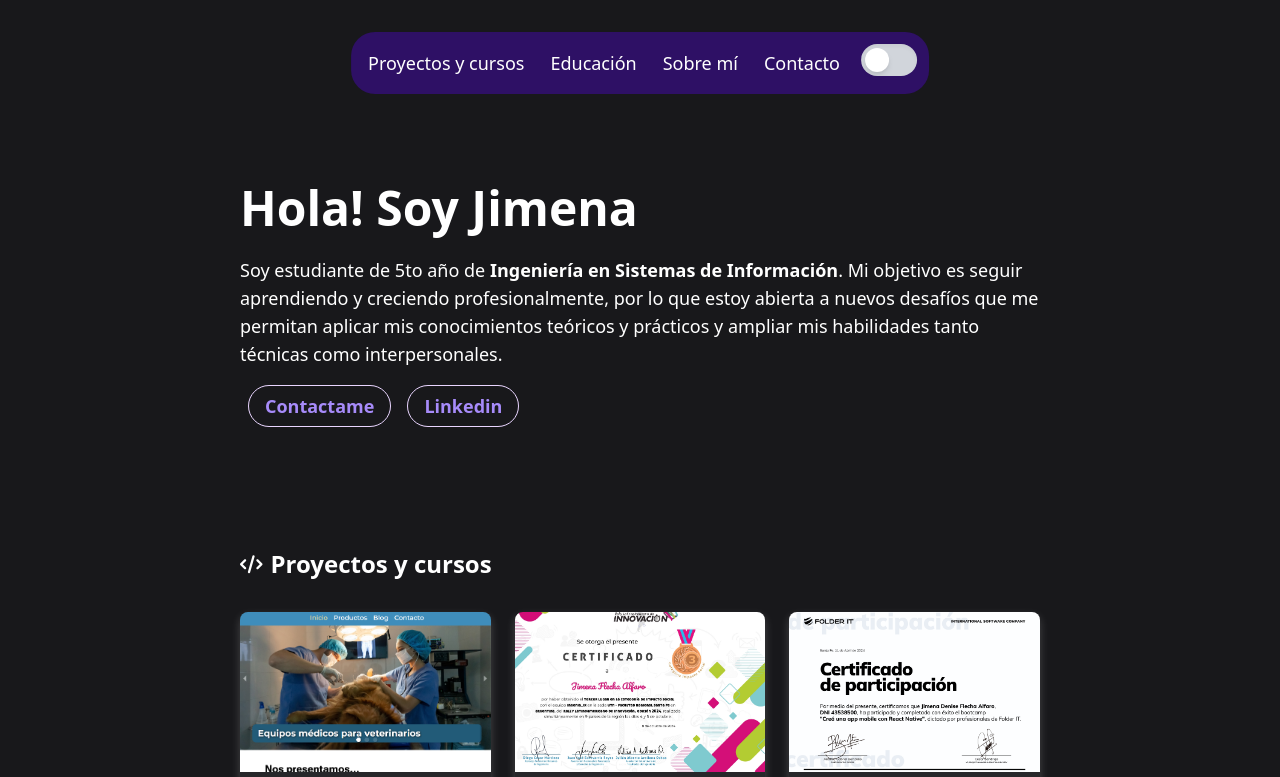
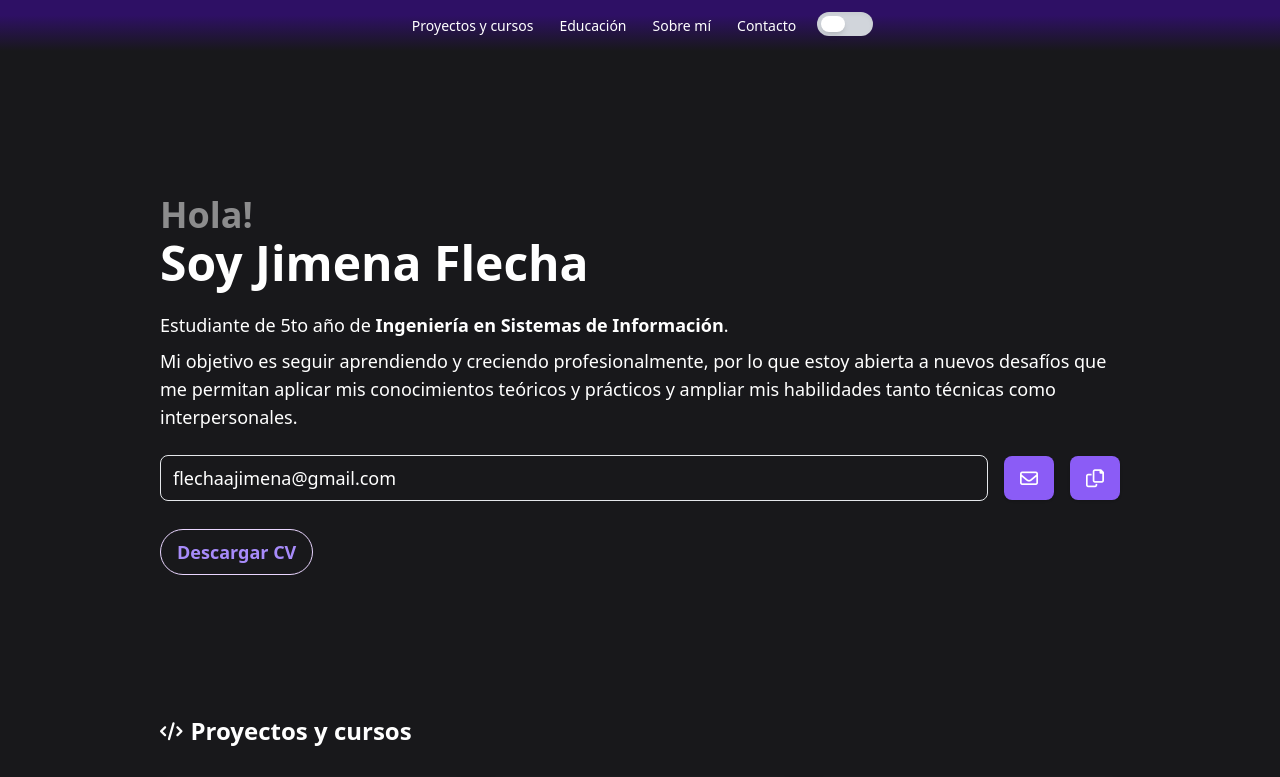
Before and after one commit to jimefle/portfolio, a React (Vite) app: page / in a window 1280 px wide. Shown: the top 777 px of the page. Built offline with nearby package versions, Linux system fonts and the light colour scheme.

Commit message:
mejoras hero + modif header

```diff
--- a/src/App.jsx
+++ b/src/App.jsx
@@ -27,30 +27,30 @@ function App() {
       <head>
         <link rel="stylesheet" href="https://cdnjs.cloudflare.com/ajax/libs/font-awesome/6.0.0-beta3/css/all.min.css"></link>
       </head>
-      <body className='bg-zinc-900 dark:bg-white dark:text-black text-white text-lg p-20 relative place-items-center'>
-      <header className="fixed top-0 left-1/2 transform -translate-x-1/2 mt-8 flex items-center justify-center space-x-4 bg-violet-950 dark:bg-violet-200 rounded-3xl px-3 py-2 z-50 overflow-x-auto whitespace-nowrap">
-          <a href="#proyects" className="rounded-lg border border-transparent px-1 py-2 text-sm md:text-lg font-medium bg-transparent cursor-pointer hover:text-violet-400 transition-colors">
+      <body className='bg-zinc-900 dark:bg-white dark:text-black text-white text-lg pt-0 relative place-items-center'>
+      <header className="mt-0 flex items-center justify-center space-x-4 bg-inherit px-3 py-2 overflow-x-auto whitespace-nowrap w-full bg-gradient-to-b from-violet-950 from-30% dark:from-violet-200">
+          <a href="#proyects" className="rounded-lg border border-transparent p-1 text-sm font-medium bg-transparent cursor-pointer hover:text-violet-200 transition-colors">
             Proyectos y cursos
           </a>
-          <a href="#education" className="rounded-lg border border-transparent px-1 py-2 text-sm md:text-lg font-medium bg-transparent cursor-pointer hover:text-violet-400 transition-colors">
+          <a href="#education" className="rounded-lg border border-transparent p-1 text-sm font-medium bg-transparent cursor-pointer hover:text-violet-200 transition-colors">
             Educación
           </a>
-          <a href="#aboutme" className="rounded-lg border border-transparent px-1 py-2 text-sm md:text-lg font-medium bg-transparent cursor-pointer hover:text-violet-400 transition-colors">
+          <a href="#aboutme" className="rounded-lg border border-transparent p-1 text-sm font-medium bg-transparent cursor-pointer hover:text-violet-200 transition-colors">
             Sobre mí
           </a>
-          <a href="mailto:flechaajimena@gmail.com" className="rounded-lg border border-transparent px-1 py-2 text-sm md:text-lg font-medium bg-transparent cursor-pointer hover:text-violet-400 transition-colors">
+          <a href="mailto:flechaajimena@gmail.com" className="rounded-lg border border-transparent p-1 text-sm font-medium bg-transparent cursor-pointer hover:text-violet-200 transition-colors">
             Contacto
           </a>
           <div className="toggle-btn">
             <button
               onClick={toggleDarkMode}
-              className="relative w-14 h-8 bg-gray-300 dark:bg-zinc-500 rounded-full shadow-inner focus:outline-none transition-colors ">
-              <span className={`absolute left-1 top-1 w-6 h-6 bg-white rounded-full shadow-md transform transition-transform
+              className="relative w-14 h-6 mt-1 bg-gray-300 dark:bg-zinc-500 rounded-full shadow-inner focus:outline-none transition-colors ">
+              <span className={`absolute left-1 top-1 w-6 h-4 bg-white rounded-full shadow-md transform transition-transform
                 ${darkMode ? 'translate-x-6' : ''}`}></span>
             </button>
           </div>
         </header>
-        <main className='px-0 sm:px-8 md:px-16 lg:px-40 xl:px-50'>
+        <main className='p-20 pt-10 sm:px-8 md:px-16 lg:px-40 xl:px-50'>
           <Hero></Hero>
           <Proyects></Proyects>
           <Education></Education>
--- a/src/components/aboutme.jsx
+++ b/src/components/aboutme.jsx
@@ -5,24 +5,31 @@ function Aboutme() {
               <i className="fa-solid fa-star"></i>
               <h2 className="px-2 text-2xl font-bold" id='aboutme'>Sobre mí</h2>
             </div>
-            <article className="flex flex-col sm:grid sm:auto-cols-auto sm:auto-rows-auto">
-              <img src="image\photo-profile.jpg" alt="Foto de perfil" className="rounded-full h-46 object-contain w-48 col-span-1 row-span-1 px-2" />
-              <div className="col-span-1 row-span-1">
+            <article className="flex flex-col">
+              <div>
                 <p className="pt-3">Siempre estoy buscando oportunidades para aprender cosas nuevas y mantenerme al tanto de las
                   últimas tendencias de la industria. Paralelamente a mis estudios, estoy activamente involucrada en programas
                   de I+D. </p>
-              </div>
-              <div className="col-span-2 row-span-1">
                   <p className="pt-3">Por un lado, estoy trabajando con un equipo para desarrollar simulaciones virtuales que apoyen los
                     laboratorios de Química, colaborando con el personal académico para diseñar simulaciones que mejoren la
                     experiencia de aprendizaje de los estudiantes en los cursos de Química General. </p>
                   <p className="pt-3">Por otro lado, estoy realizando investigaciones en Ciberseguridad, enfocándome en estudiar diversas amenazas
                     de seguridad y técnicas de mitigación. Como parte de este proyecto, he completado cursos de ciberseguridad de
                     Fortinet para fortalecer aún más mis conocimientos y habilidades en este campo en rápida evolución. </p>
-                  <p className="pt-3">Estas experiencias me permiten aplicar mis conocimientos técnicos mientras contribuyo a la innovación
+                  <p className="py-3">Estas experiencias me permiten aplicar mis conocimientos técnicos mientras contribuyo a la innovación
                     educativa y a la investigación en ciberseguridad.</p>
               </div>
             </article>
+            <a
+                href='https://www.linkedin.com/in/jimena-flecha-alfaro-58b159289' target="_blank"
+                className='hover:text-violet-400 text-4xl'>
+                <i className="fa-brands fa-linkedin"></i>
+              </a>
+            <a
+                href='https://www.linkedin.com/in/jimena-flecha-alfaro-58b159289' target="_blank"
+                className='hover:text-violet-400 text-4xl mx-3'>
+                <i className="fa-brands fa-github"></i>
+              </a>
           </section>
     )
 }
--- a/src/components/hero.jsx
+++ b/src/components/hero.jsx
@@ -1,16 +1,56 @@
+import { useState } from "react";
+
 function Hero(){
+  const mail = "flechaajimena@gmail.com";
+  const [notif, setNotification] = useState("")
+
+  const copyToClipboard = (mail) => {
+    navigator.clipboard.writeText(mail)
+      .then(() => {
+        setNotification('Mail copiado :)');
+        setTimeout(() => setNotification(""), 3000);
+      })
+      .catch(() => {
+        setNotification('Error al copiar el mail :(');
+        setTimeout(() => setNotification(""), 3000);
+      });
+  };
     return(
         <section className="mt-20 py-6">
-            <h1 className="text-5xl font-bold ">Hola! Soy Jimena</h1>
-            <p className="py-6">Soy estudiante de 5to año de <strong>Ingeniería en Sistemas de Información</strong>. Mi objetivo es seguir
-                aprendiendo y creciendo profesionalmente, por lo que estoy abierta a
+            <h1 className="text-4xl font-bold opacity-50">Hola!</h1>
+            <h1 className="text-5xl font-bold pt-1">Soy Jimena Flecha</h1>
+            <p className="pt-6">Estudiante de 5to año de <strong>Ingeniería en Sistemas de Información</strong>. </p>
+            <p className="py-2"> Mi objetivo es seguir aprendiendo y creciendo profesionalmente, por lo que estoy abierta a
                 nuevos desafíos que me permitan aplicar mis conocimientos teóricos y prácticos y ampliar mis
                 habilidades tanto técnicas como interpersonales.</p>
-            <div className="cursor-pointer">
-              <a href='mailto:flechaajimena@gmail.com' className='m-2 px-4 py-2 text-m text-violet-400 font-semibold rounded-full border border-purple-200 hover:text-white hover:bg-violet-500 hover:border-transparent duration-700 ease-in-out'>
-                Contactame</a>
-              <a href='https://www.linkedin.com/in/jimena-flecha-alfaro-58b159289' target="_blank" className='m-2 px-4 py-2 text-m text-violet-400 font-semibold rounded-full border border-purple-200 hover:text-white hover:bg-violet-500 hover:border-transparent duration-700 ease-in-out'>
-                Linkedin</a>
+            <div class="flex items-center space-x-4 py-4">
+              <input
+                type="text"
+                value={mail}
+                readonly
+                class="w-full px-3 py-2 border dark:border-black rounded-lg bg-transparent text-white dark:text-black focus:outline-none focus:ring-2 focus:ring-violet-500"
+              />
+              <a
+                href={`mailto:${mail}`}
+                class="px-4 py-2 bg-violet-500 text-white rounded-lg shadow hover:bg-violet-900 transition">
+                <i className="fa-regular fa-envelope"></i>
+                </a>
+              <button
+                onClick={() => copyToClipboard(mail)}
+                class="px-4 py-2 bg-violet-500 text-white rounded-lg shadow hover:bg-violet-900 transition">
+                <i className="fa-regular fa-copy"></i>
+              </button>
+              {notif && (
+                <div className="absolute top-50 left-1/2 transform -translate-x-1/2 mt-6 px-4 py-2 bg-gray-500 text-white text-sm rounded-lg shadow-lg transition-opacity duration-500 ease-in-out">
+                  {notif}
+                </div>
+              )}
+            </div>
+            <div className="cursor-pointer flex items-start justify-start py-3">
+            <a
+              href="/ruta-a-tu-cv.pdf" download="CV_Jimena.pdf"
+              className="mr-2 px-4 py-2 text-m text-violet-400 font-semibold rounded-full border border-purple-200 hover:text-white hover:bg-violet-500 hover:border-transparent duration-700 ease-in-out">
+              Descargar CV</a>
             </div>
           </section>
     )
```
